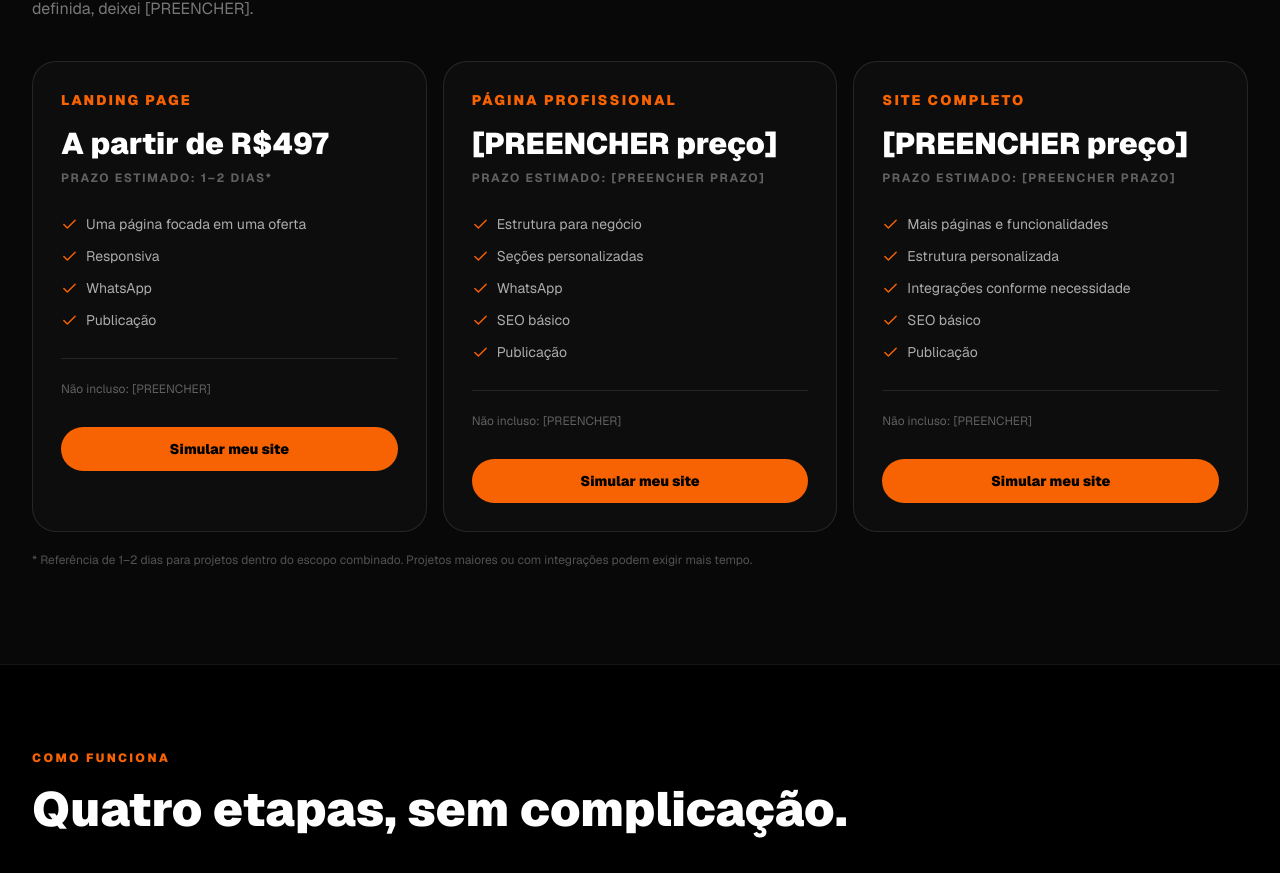
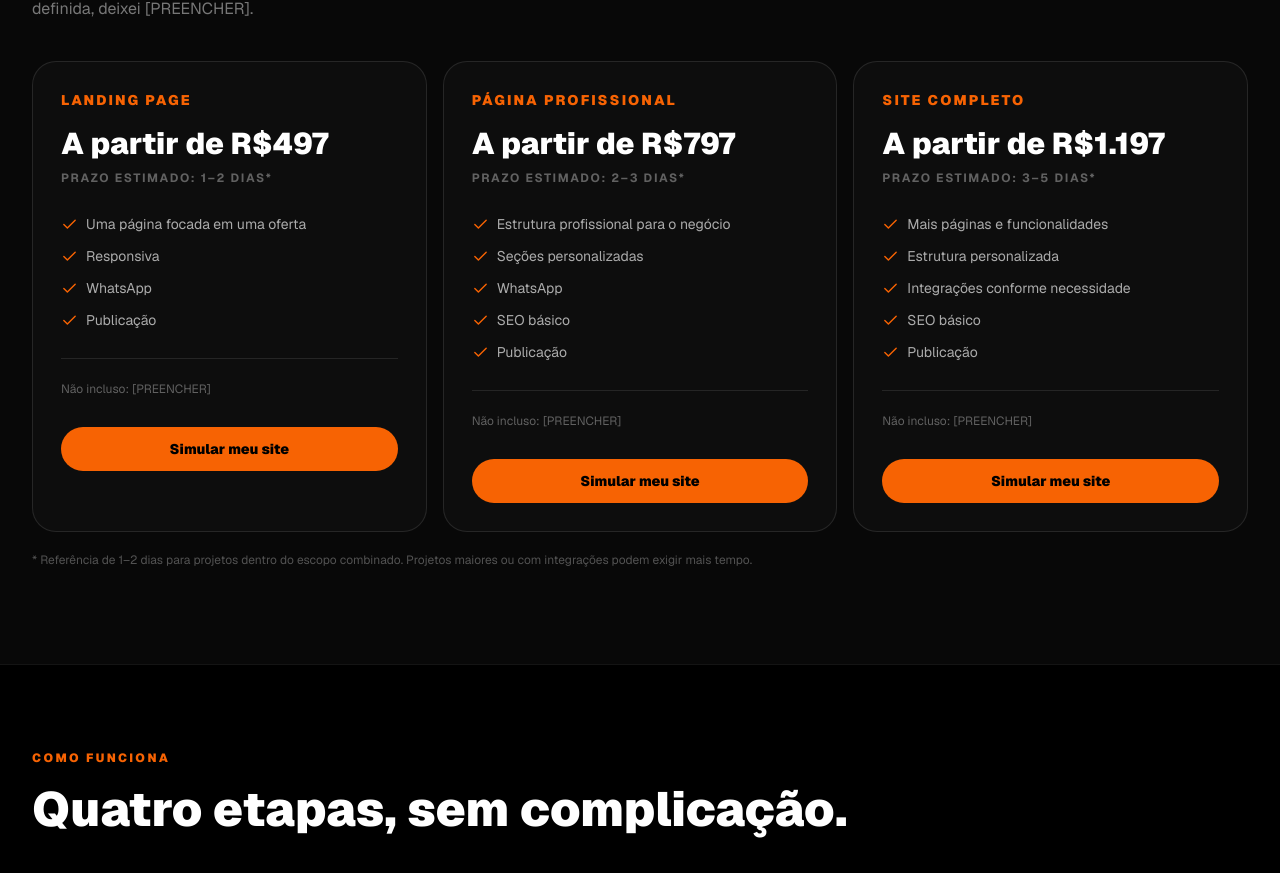
Before and after one commit to davi-jacobxz/site-vendas, a Next.js app: page / in a window 1280 px wide. Shown: the part 7036-7909 px from the top of the page. Built offline with nearby package versions, Linux system fonts and the light colour scheme; no server answers.

Commit message:
Define preços iniciais dos planos

```diff
--- a/app/page.tsx
+++ b/app/page.tsx
@@ -162,8 +162,8 @@ export default function Home() {
           <div className="mt-10 grid gap-4 lg:grid-cols-3">
             {[
               ["Landing Page", "A partir de R$497", "1–2 dias*", ["Uma página focada em uma oferta","Responsiva","WhatsApp","Publicação"], "[PREENCHER]"],
-              ["Página Profissional", "[PREENCHER preço]", "[PREENCHER prazo]", ["Estrutura para negócio","Seções personalizadas","WhatsApp","SEO básico","Publicação"], "[PREENCHER]"],
-              ["Site Completo", "[PREENCHER preço]", "[PREENCHER prazo]", ["Mais páginas e funcionalidades","Estrutura personalizada","Integrações conforme necessidade","SEO básico","Publicação"], "[PREENCHER]"],
+              ["Página Profissional", "A partir de R$797", "2–3 dias*", ["Estrutura profissional para o negócio","Seções personalizadas","WhatsApp","SEO básico","Publicação"], "[PREENCHER]"],
+              ["Site Completo", "A partir de R$1.197", "3–5 dias*", ["Mais páginas e funcionalidades","Estrutura personalizada","Integrações conforme necessidade","SEO básico","Publicação"], "[PREENCHER]"],
             ].map(([name, price, deadline, items, excluded]) => (
               <div key={String(name)} className="flex flex-col rounded-3xl border border-white/10 bg-white/[.025] p-7">
                 <p className="text-sm font-black uppercase tracking-[.15em] text-[#F76303]">{name}</p>
```
